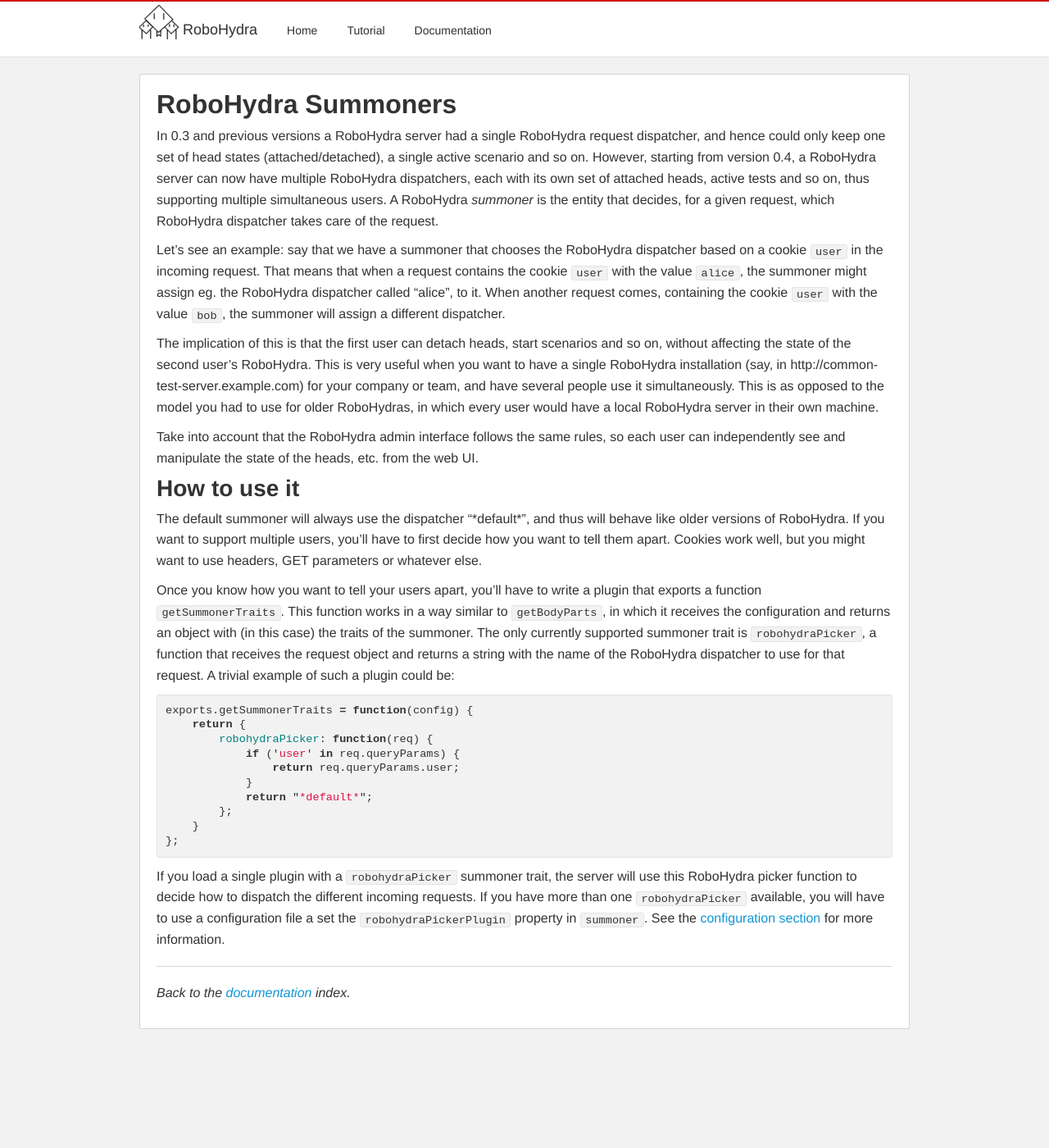
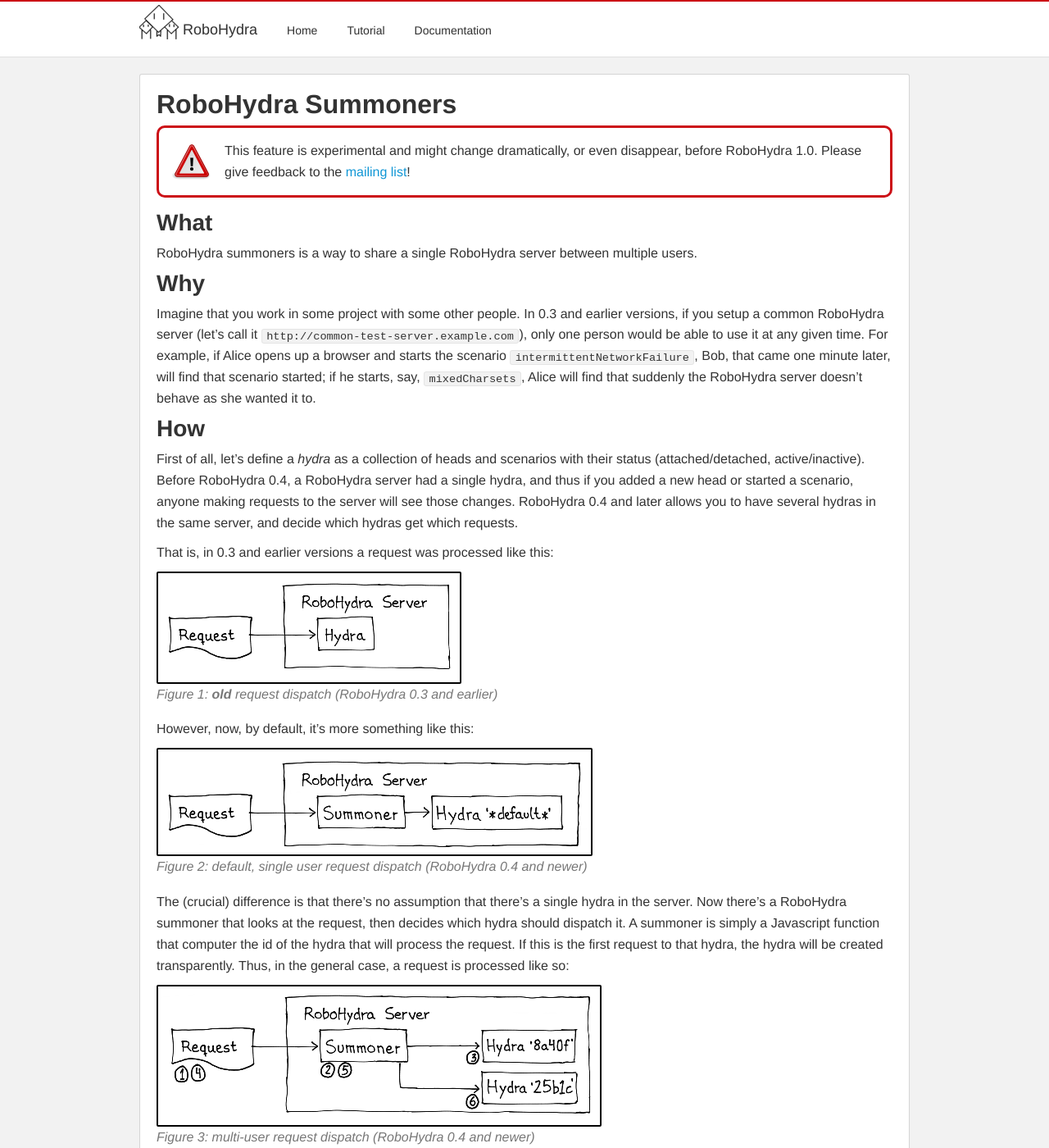
Before and after one commit to robohydra/robohydra, a Jekyll site: the page built from documentation/next/summoners/index.md, in a window 1280 px wide and 1400 px high. Shown: the whole window at 82% size. Built offline with Jekyll 4.4.1, drawn with Linux system fonts in a browser that asks for light colours; some of the changed text lies outside the part shown.

Commit message:
Remake the summoners documentation

```diff
--- a/documentation/next/summoners/index.md
+++ b/documentation/next/summoners/index.md
@@ -4,53 +4,117 @@
 RoboHydra Summoners
 ===================
 
-In 0.3 and previous versions a RoboHydra server had a single RoboHydra
-request dispatcher, and hence could only keep one set of head states
-(attached/detached), a single active scenario and so on. However,
-starting from version 0.4, a RoboHydra server can now have multiple
-RoboHydra dispatchers, each with its own set of attached heads, active
-tests and so on, thus supporting multiple simultaneous users. A
-RoboHydra _summoner_ is the entity that decides, for a given request,
-which RoboHydra dispatcher takes care of the request.
+<div class="warning">
+  <img src="/static/img/dialog-warning.png"/>
 
-Let's see an example: say that we have a summoner that chooses the
-RoboHydra dispatcher based on a cookie `user` in the incoming
-request. That means that when a request contains the cookie `user`
-with the value `alice`, the summoner might assign eg. the RoboHydra
-dispatcher called "alice", to it. When another request comes,
-containing the cookie `user` with the value `bob`, the summoner will
-assign a different dispatcher.
+  This feature is experimental and might change dramatically, or even
+  disappear, before RoboHydra 1.0. Please give feedback to the <a
+  href="https://groups.google.com/forum/#!forum/robohydra">mailing
+  list</a>!
+</div>
 
-The implication of this is that the first user can detach heads, start
-scenarios and so on, without affecting the state of the second user's
-RoboHydra. This is very useful when you want to have a single
-RoboHydra installation (say, in http://common-test-server.example.com)
-for your company or team, and have several people use it
-simultaneously. This is as opposed to the model you had to use for
-older RoboHydras, in which every user would have a local RoboHydra
-server in their own machine.
+What
+----
+
+RoboHydra summoners is a way to share a single RoboHydra server
+between multiple users.
+
+
+Why
+---
+
+Imagine that you work in some project with some other people. In 0.3
+and earlier versions, if you setup a common RoboHydra server (let's
+call it `http://common-test-server.example.com`), only one person
+would be able to use it at any given time. For example, if Alice opens
+up a browser and starts the scenario `intermittentNetworkFailure`,
+Bob, that came one minute later, will find that scenario started; if
+he starts, say, `mixedCharsets`, Alice will find that suddenly the
+RoboHydra server doesn't behave as she wanted it to.
+
+
+How
+---
+
+First of all, let's define a _hydra_ as a collection of heads and
+scenarios with their status (attached/detached,
+active/inactive). Before RoboHydra 0.4, a RoboHydra server had a
+single hydra, and thus if you added a new head or started a scenario,
+anyone making requests to the server will see those changes. RoboHydra
+0.4 and later allows you to have several hydras in the same server,
+and decide which hydras get which requests.
+
+That is, in 0.3 and earlier versions a request was processed like
+this:
+
+<figure>
+  <img src="../../../static/img/summoners-0.png" />
+  <figcaption>Figure 1: <strong>old</strong> request dispatch
+  (RoboHydra 0.3 and earlier)</figcaption>
+</figure>
+
+However, now, by default, it's more something like this:
+
+<figure>
+  <img src="../../../static/img/summoners-1.png" />
+  <figcaption>Figure 2: default, single user request dispatch
+  (RoboHydra 0.4 and newer)</figcaption>
+</figure>
+
+The (crucial) difference is that there's no assumption that there's a
+single hydra in the server. Now there's a RoboHydra summoner that
+looks at the request, then decides which hydra should dispatch it.  A
+summoner is simply a Javascript function that computer the id of the
+hydra that will process the request. If this is the first request to
+that hydra, the hydra will be created transparently. Thus, in the
+general case, a request is processed like so:
+
+<figure>
+  <img src="../../../static/img/summoners-2.png" />
+  <figcaption>Figure 3: multi-user request dispatch
+  (RoboHydra 0.4 and newer)</figcaption>
+</figure>
+
+1. A request comes to the server. Let's say that it contains a cookie
+   `session=8a40f`.
+1. The summoner executes a custom function that returns the value
+   `8a40f`. As there's no hydra named `8a40f`, the summoner creates
+   it.
+1. The new hydra `8a40f` processes the request normally.
+1. Later, a second request comes with the cookie `session=25b1c`.
+1. The summoner executes the function again, this time with the second
+   request as a parameter, and the function returns `25b1c`. As
+   there's no hydra with the name `25b1c`, the summoner creates it.
+1. The new hydra `25b1c` processes the second request normally. If the
+   summoner function had returned `8a40f` for the second request
+   (presumably because it also had a session cookie with that value),
+   no new hydras would have been created, and the second request would
+   have been processed by the already existing hydra `8a40f`.
 
 Take into account that the RoboHydra admin interface follows the same
 rules, so each user can independently see and manipulate the state of
 the heads, etc. from the web UI.
 
-How to use it
--------------
 
-The default summoner will always use the dispatcher "\*default\*", and
-thus will behave like older versions of RoboHydra. If you want to
-support multiple users, you'll have to first decide how you want to
-tell them apart. Cookies work well, but you might want to use headers,
-GET parameters or whatever else.
+
+Usage
+-----
+
+The default summoner always returns `*default*`, and thus will always
+use the same hydra (see figure 2 above), ie. will behave like older
+versions of RoboHydra. If you want to support multiple users, you'll
+have to first decide how you want to tell them apart. Cookies work
+well, but you might want to use headers, GET parameters or whatever
+else.
 
 Once you know how you want to tell your users apart, you'll have to
 write a plugin that exports a function `getSummonerTraits`. This
-function works in a way similar to `getBodyParts`, in which it
-receives the configuration and returns an object with (in this case)
-the traits of the summoner. The only currently supported summoner
-trait is `robohydraPicker`, a function that receives the request
-object and returns a string with the name of the RoboHydra dispatcher
-to use for that request. A trivial example of such a plugin could be:
+function works in a way similar to `getBodyParts`: it receives the
+configuration and returns an object with the traits of the
+summoner. The only currently supported summoner trait is
+`robohydraPicker`, a function that receives the request object and
+returns a string with the name of the hydra to use for that request. A
+trivial example of such a plugin could be:
 
 {% highlight javascript %}
 exports.getSummonerTraits = function(config) {
@@ -65,9 +129,87 @@
 };
 {% endhighlight %}
 
-If you load a single plugin with a `robohydraPicker` summoner trait,
-the server will use this RoboHydra picker function to decide how to
-dispatch the different incoming requests. If you have more than one
-`robohydraPicker` available, you will have to use a configuration file
-a set the `robohydraPickerPlugin` property in `summoner`. See the
+If the RoboHydra server loads only one plugin with a `robohydraPicker`
+summoner trait, it will use this RoboHydra picker function to decide
+how to dispatch the different incoming requests. If it has more than
+one `robohydraPicker` available, you will have to use a configuration
+file a set the `robohydraPickerPlugin` property in `summoner`. See the
 [configuration section](../configuration) for more information.
+
+
+Full example
+------------
+
+Say that we want to have a common RoboHydra server for everyone
+working on a given project, and we decide that each user will have to
+"login" to the server so that RoboHydra can tell the different users
+apart. This login mechanism won't have any password, which is ok
+because our users don't have any incentive to pretend they are other
+users.
+
+First we have to create the login mechanism. It will be a single head
+serving the login form and setting a cookie when the username is
+received:
+
+{% highlight javascript %}
+var heads               = require("robohydra").heads,
+    RoboHydraHead       = heads.RoboHydraHead;
+var cookie = require("cookie");
+
+exports.getBodyParts = function() {
+    return {
+        heads: [
+            new RoboHydraHead({
+                name: 'loginPage',
+                path: '/.*',
+                handler: function(req, res, next) {
+                    if ('login' in req.bodyParams) {
+                        res.headers['set-cookie'] =
+                            cookie.serialize('sessionId', req.bodyParams.login);
+                        next(req, res);
+                        return;
+                    }
+
+                    var cookies = cookie.parse(req.headers.cookie || "");
+                    if (cookies.sessionId) {
+                        next(req, res);
+                    } else {
+                        res.headers['content-type'] = 'text/html';
+                        res.write('Login: <form method="post">');
+                        res.write('<input name="login"></form>');
+                        res.end();
+                    }
+                }
+            }),
+
+            new RoboHydraHead({
+                name: 'content',
+                path: '/.*',
+                handler: function(req, res) {
+                    var cookies = cookie.parse(req.headers.cookie || "");
+                    res.send('You are now logged in as ' + cookies.sessionId);
+                }
+            })
+        ]
+    };
+};
+{% endhighlight %}
+
+Now we create the custom, cookie-based hydra picker by _adding_ this
+code _at the bottom of the file_:
+
+{% highlight javascript %}
+exports.getSummonerTraits = function() {
+    return {
+        robohydraPicker: function(req) {
+            var cookies = cookie.parse(req.headers.cookie || "");
+            return cookies.sessionId || "";
+        }
+    };
+};
+{% endhighlight %}
+
+This code would be enough to add a cookie-based summoner and a simple
+login form. With this in place, you can add whatever heads or
+scenarios you want and have several users use this server without
+stepping on each others' toes.
```
Also changed, not shown: static/img/summoners-0.png (added), static/img/summoners-1.png (added), static/img/summoners-2.png (added), 1 other file.
